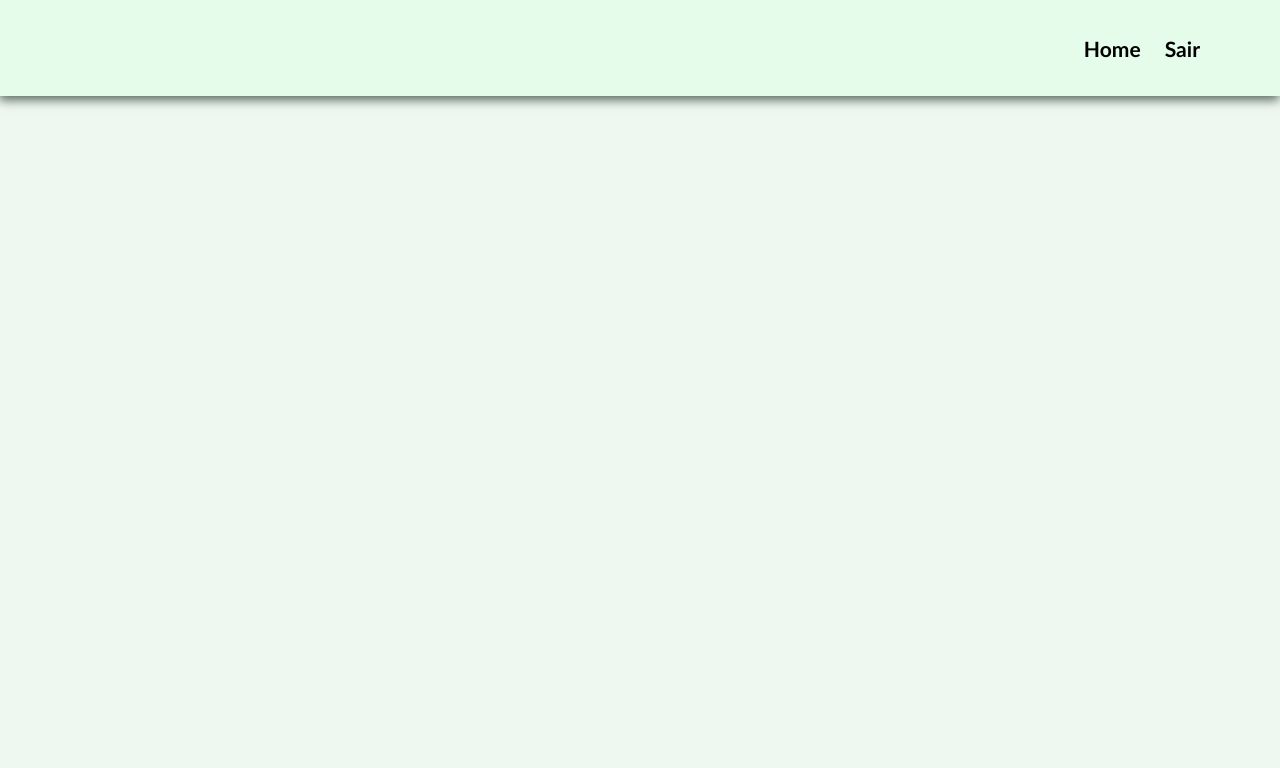
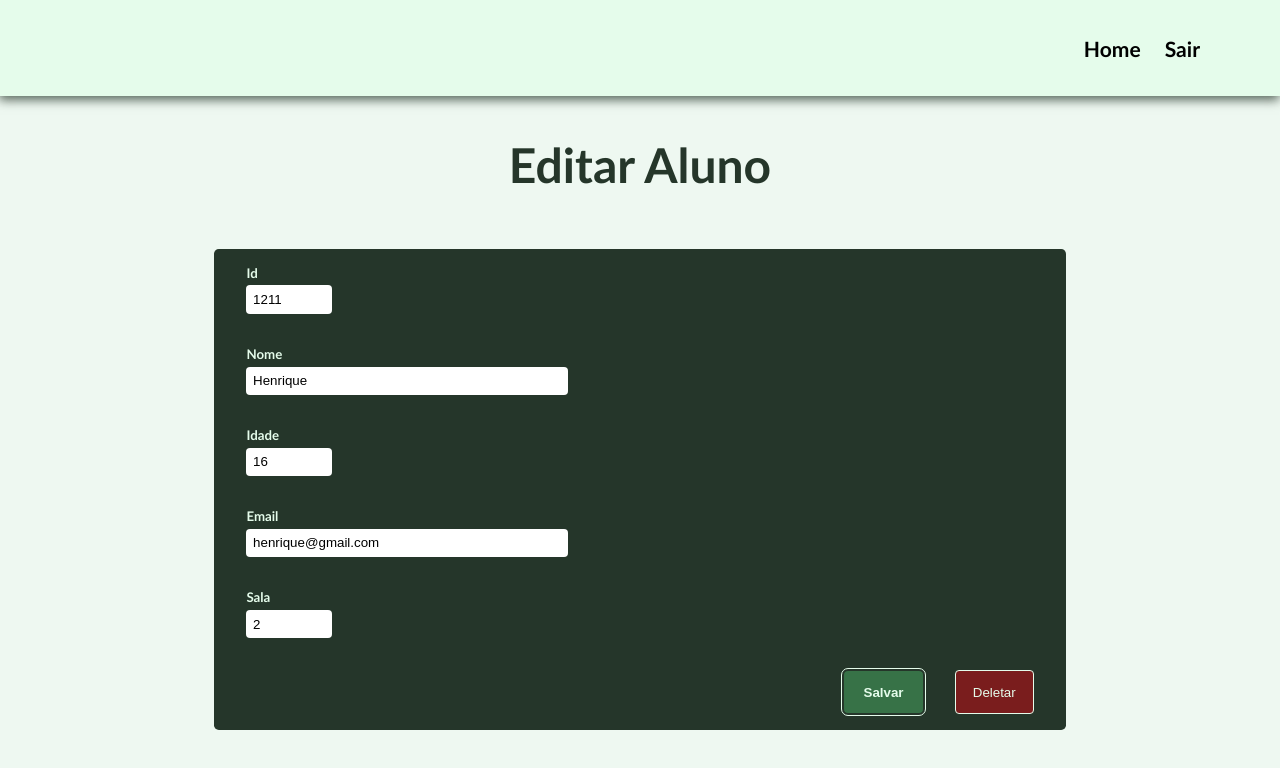
Before and after one commit to jhonicauan/ABP, a React (Vite) app in the folder projetoABP/: page /editalunos/1211 in a window 1280 px wide. Before the commit this address had no page. Shown: the top 768 px of the page. Built offline with nearby package versions, Linux system fonts and the light colour scheme.

Commit message:
redirecionamento do atualizar correto

```diff
--- a/projetoABP/src/App.jsx
+++ b/projetoABP/src/App.jsx
@@ -14,7 +14,7 @@ function App() {
       <Routes>
         <Route path='/' element={<Homepage></Homepage>}/>
         <Route path='/listalunos' element={<ListAlunosPage></ListAlunosPage>}/>
-        <Route path='/editalunos' element={<EditAlunosPage></EditAlunosPage>}/>
+        <Route path='/editalunos/:idAluno' element={<EditAlunosPage></EditAlunosPage>}/>
       </Routes>
     </Router>
    </>
--- a/projetoABP/src/components/lista/lista.jsx
+++ b/projetoABP/src/components/lista/lista.jsx
@@ -31,19 +31,19 @@ function ListHeader({keyList}) {
     )
 }
 
-function ListContent({entityList, keyList}) {
-    return(
+function ListContent({ entityList, keyList }) {
+  return (
     <>
       {entityList.map(listItem => (
-        <ul className="list_entity">
+        <ul className="list_entity" key={listItem.id}>
           {keyList.map(keyItem => (
-                <li>
+            <li key={keyItem}>
               <h5>{listItem[keyItem]}</h5>
-                        <hr className='line_items'/>
+              <hr className='line_items' />
             </li>
           ))}
           <li>
-                        <Link to="/editalunos">
+            <Link to={`/editalunos/${listItem.id}`}>
               <div className='image_box'>
                 <img src={edit_icon} alt="edit_icon" />
               </div>
--- a/projetoABP/src/pages/editAlunosPage/editAlunosPage.jsx
+++ b/projetoABP/src/pages/editAlunosPage/editAlunosPage.jsx
@@ -3,8 +3,10 @@ import Input from '../../components/input/input'
 import Button from '../../components/button/button'
 import { adim } from '../../entities/adm'
 import { useState } from 'react'
+import { useParams } from 'react-router-dom'
 
-export default function EditAlunosPage({idAluno = 2212 }) {
+export default function EditAlunosPage() {
+    const {idAluno} = useParams()
     const [aluno, setAluno] = useState(adim.find('alunos', idAluno))
     const deleteEntity = () => {
         adim.delete('alunos', idAluno)
```
Lines whose indentation alone changed are shown as unchanged.
